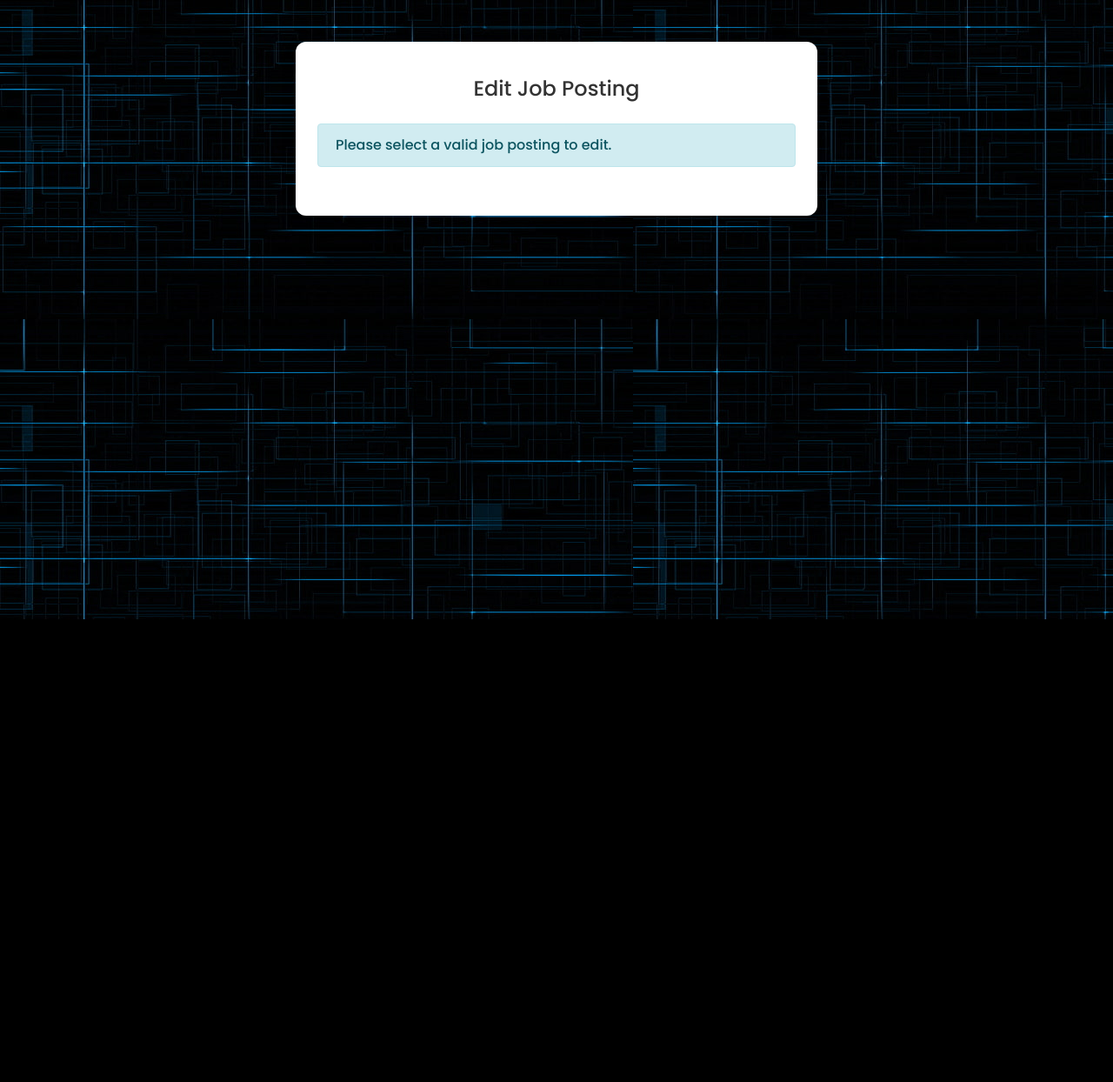
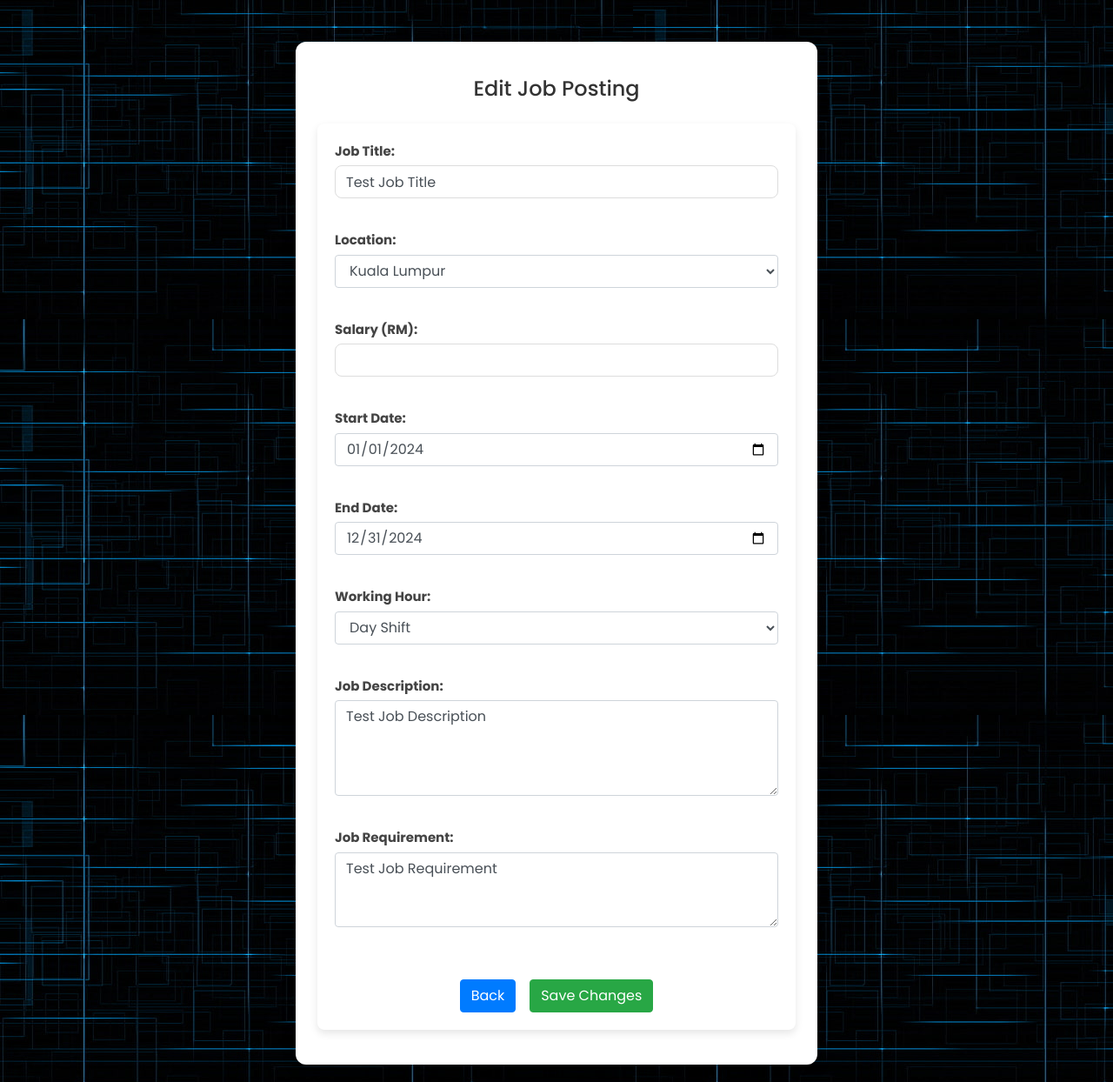
Before and after one commit to EileenYongKaiQin/TechTribe, a PHP site: page /edit_job_posting.php?jobPostID=JP001 in a window 1280 px wide. Shown: the part 88-1332 px from the top of the page at 87% size. Before the commit the page ends 800 px from the top, so only its background shows below. Run offline with PHP 8.4, Linux system fonts and the light colour scheme; data comes from the database, SQL or seed files in the repository; some web fonts are replaced.

Commit message:
Update Employer after change attributes' name in sql

```diff
--- a/Employer/edit_job_posting.php
+++ b/Employer/edit_job_posting.php
@@ -16,33 +16,33 @@ include('employer.php');
 
 $errorMessage = '';
 $successMessage = '';
-$jobPostingId = isset($_GET['job_posting_id']) ? intval($_GET['job_posting_id']) : 0;
+$jobPostID = isset($_GET['jobPostID']) ? mysqli_real_escape_string($con, $_GET['jobPostID']) : '';
 $job = null;
 
 if ($_SERVER["REQUEST_METHOD"] == "POST") {
-    $jobPostingId = intval($_POST['job_posting_id']);
-    $job_title = mysqli_real_escape_string($con, $_POST['jobTitle']);
+    $jobPostID = mysqli_real_escape_string($con, $_POST['jobPostID']);
+    $jobTitle = mysqli_real_escape_string($con, $_POST['jobTitle']);
     $location = mysqli_real_escape_string($con, $_POST['location']);
     $salary = floatval($_POST['salary']);
-    $description = mysqli_real_escape_string($con, $_POST['description']);
-    $requirements = mysqli_real_escape_string($con, $_POST['requirements']);
-    $working_hour = mysqli_real_escape_string($con, $_POST['working_hour']);
-    $start_date = mysqli_real_escape_string($con, $_POST['startDate']);
-    $end_date = mysqli_real_escape_string($con, $_POST['endDate']);
+    $jobDescription = mysqli_real_escape_string($con, $_POST['jobDescription']);
+    $jobRequirement = mysqli_real_escape_string($con, $_POST['jobRequirement']);
+    $workingHour = mysqli_real_escape_string($con, $_POST['workingHour']);
+    $startDate = mysqli_real_escape_string($con, $_POST['startDate']);
+    $endDate = mysqli_real_escape_string($con, $_POST['endDate']);
 
-    if (empty($job_title) || empty($location) || empty($salary) || empty($description) || empty($working_hour) || empty($start_date) || empty($end_date)) {
+    if (empty($jobTitle) || empty($location) || empty($salary) || empty($jobDescription) || empty($workingHour) || empty($startDate) || empty($endDate)) {
         $errorMessage = "All fields marked with * are required.";
     } else {
         $sql = "UPDATE jobPost
-                SET job_title = '$job_title',
+                SET jobTitle = '$jobTitle',
                     location = '$location',
                     salary = $salary,
-                    description = '$description',
-                    requirements = '$requirements',
-                    working_hour = '$working_hour',
-                    start_date = '$start_date',
-                    end_date = '$end_date'
-                WHERE job_posting_id = $jobPostingId";
+                    jobDescription = '$jobDescription',
+                    jobRequirement = '$jobRequirement',
+                    workingHour = '$workingHour',
+                    startDate = '$startDate',
+                    endDate = '$endDate'
+                WHERE jobPostID = '$jobPostID'";
 
         if (mysqli_query($con, $sql)) {
             $successMessage = "Job posting updated successfully!";
@@ -52,9 +52,9 @@ if ($_SERVER["REQUEST_METHOD"] == "POST") {
     }
 }
 
-if ($jobPostingId > 0) {
+if (!empty($jobPostID)) {
     // Retrieve existing job data
-    $sql = "SELECT * FROM jobPost WHERE job_posting_id = $jobPostingId";
+    $sql = "SELECT * FROM jobPost WHERE jobPostID = '$jobPostID'";
     $result = mysqli_query($con, $sql);
     $job = mysqli_fetch_assoc($result);
 
@@ -80,11 +80,11 @@ if ($jobPostingId > 0) {
     <?php elseif ($job): ?>
         <!-- Edit Job Posting Form -->
         <form action="edit_job_posting.php" method="post">
-            <input type="hidden" name="job_posting_id" value="<?php echo $jobPostingId; ?>">
+            <input type="hidden" name="jobPostID" value="<?php echo htmlspecialchars($job['jobPostID'] ?? ''); ?>">
 
             <div class="form-group">
                 <label for="jobTitle">Job Title:</label>
-                <input type="text" class="form-control" id="jobTitle" name="jobTitle" value="<?php echo htmlspecialchars($job['job_title'] ?? ''); ?>" required>
+                <input type="text" class="form-control" id="jobTitle" name="jobTitle" value="<?php echo htmlspecialchars($job['jobTitle'] ?? ''); ?>" required>
             </div>
 
             <div class="form-group">
@@ -93,54 +93,54 @@ if ($jobPostingId > 0) {
                     <option value="" disabled>Select State</option>
                     <option value="Johor" <?php echo ($job['location'] == 'Johor') ? 'selected' : ''; ?>>Johor</option>
                     <option value="Kedah" <?php echo ($job['location'] == 'Kedah') ? 'selected' : ''; ?>>Kedah</option>
-                    <option value="Kedah" <?php echo ($job['location'] == 'Kelantan') ? 'selected' : ''; ?>>Kelantan</option>
-                    <option value="Kedah" <?php echo ($job['location'] == 'Kuala Lumpur') ? 'selected' : ''; ?>>Kuala Lumpur</option>
-                    <option value="Kedah" <?php echo ($job['location'] == 'Labuan') ? 'selected' : ''; ?>>Labuan</option>
-                    <option value="Kedah" <?php echo ($job['location'] == 'Malacca') ? 'selected' : ''; ?>>Malacca</option>
-                    <option value="Kedah" <?php echo ($job['location'] == 'Negeri Sembilan') ? 'selected' : ''; ?>>Negeri Sembilan</option>
-                    <option value="Kedah" <?php echo ($job['location'] == 'Pahang') ? 'selected' : ''; ?>>Pahang</option>
-                    <option value="Kedah" <?php echo ($job['location'] == 'Penang') ? 'selected' : ''; ?>>Penang</option>
-                    <option value="Kedah" <?php echo ($job['location'] == 'Perak') ? 'selected' : ''; ?>>Perak</option>
-                    <option value="Kedah" <?php echo ($job['location'] == 'Perlis') ? 'selected' : ''; ?>>Perlis</option>
-                    <option value="Kedah" <?php echo ($job['location'] == 'Putrajaya') ? 'selected' : ''; ?>>Putrajaya</option>
-                    <option value="Kedah" <?php echo ($job['location'] == 'Sabah') ? 'selected' : ''; ?>>Sabah</option>
-                    <option value="Kedah" <?php echo ($job['location'] == 'Sarawak') ? 'selected' : ''; ?>>Sarawak</option>
-                    <option value="Kedah" <?php echo ($job['location'] == 'Selangor') ? 'selected' : ''; ?>>Selangor</option>
-                    <option value="Kedah" <?php echo ($job['location'] == 'Terengganu') ? 'selected' : ''; ?>>Terengganu</option>
+                    <option value="Kelantan" <?php echo ($job['location'] == 'Kelantan') ? 'selected' : ''; ?>>Kelantan</option>
+                    <option value="Kuala Lumpur" <?php echo ($job['location'] == 'Kuala Lumpur') ? 'selected' : ''; ?>>Kuala Lumpur</option>
+                    <option value="Labuan" <?php echo ($job['location'] == 'Labuan') ? 'selected' : ''; ?>>Labuan</option>
+                    <option value="Malacca" <?php echo ($job['location'] == 'Malacca') ? 'selected' : ''; ?>>Malacca</option>
+                    <option value="Negeri Sembilan" <?php echo ($job['location'] == 'Negeri Sembilan') ? 'selected' : ''; ?>>Negeri Sembilan</option>
+                    <option value="Pahang" <?php echo ($job['location'] == 'Pahang') ? 'selected' : ''; ?>>Pahang</option>
+                    <option value="Penang" <?php echo ($job['location'] == 'Penang') ? 'selected' : ''; ?>>Penang</option>
+                    <option value="Perak" <?php echo ($job['location'] == 'Perak') ? 'selected' : ''; ?>>Perak</option>
+                    <option value="Perlis" <?php echo ($job['location'] == 'Perlis') ? 'selected' : ''; ?>>Perlis</option>
+                    <option value="Putrajaya" <?php echo ($job['location'] == 'Putrajaya') ? 'selected' : ''; ?>>Putrajaya</option>
+                    <option value="Sabah" <?php echo ($job['location'] == 'Sabah') ? 'selected' : ''; ?>>Sabah</option>
+                    <option value="Sarawak" <?php echo ($job['location'] == 'Sarawak') ? 'selected' : ''; ?>>Sarawak</option>
+                    <option value="Selangor" <?php echo ($job['location'] == 'Selangor') ? 'selected' : ''; ?>>Selangor</option>
+                    <option value="Terengganu" <?php echo ($job['location'] == 'Terengganu') ? 'selected' : ''; ?>>Terengganu</option>
                 </select>
             </div>
 
             <div class="form-group">
-                <label for="salary">Salary per hour (RM):</label>
+                <label for="salary">Salary (RM):</label>
                 <input type="number" class="form-control" id="salary" name="salary" value="<?php echo number_format($job['salary'] ?? 0, 2); ?>" required>
             </div>
 
             <div class="form-group">
                 <label for="startDate">Start Date:</label>
-                <input type="date" class="form-control" id="startDate" name="startDate" value="<?php echo htmlspecialchars($job['start_date'] ?? ''); ?>" min="<?php echo date('Y-m-d', strtotime('+1 day')); ?>" required>
+                <input type="date" class="form-control" id="startDate" name="startDate" value="<?php echo htmlspecialchars($job['startDate'] ?? ''); ?>" required>
             </div>
 
             <div class="form-group">
                 <label for="endDate">End Date:</label>
-                <input type="date" class="form-control" id="endDate" name="endDate" value="<?php echo htmlspecialchars($job['end_date'] ?? ''); ?>" min="<?php echo date('Y-m-d', strtotime('+1 day')); ?>" required>
+                <input type="date" class="form-control" id="endDate" name="endDate" value="<?php echo htmlspecialchars($job['endDate'] ?? ''); ?>" required>
             </div>
 
             <div class="form-group">
-                <label for="working_hour">Working Hour:</label>
-                <select class="form-control" id="working_hour" name="working_hour" required>
-                    <option value="Day Shift" <?php echo ($job['working_hour'] == 'Day Shift') ? 'selected' : ''; ?>>Day Shift</option>
-                    <option value="Night Shift" <?php echo ($job['working_hour'] == 'Night Shift') ? 'selected' : ''; ?>>Night Shift</option>
+                <label for="workingHour">Working Hour:</label>
+                <select class="form-control" id="workingHour" name="workingHour" required>
+                    <option value="Day Shift" <?php echo ($job['workingHour'] == 'Day Shift') ? 'selected' : ''; ?>>Day Shift</option>
+                    <option value="Night Shift" <?php echo ($job['workingHour'] == 'Night Shift') ? 'selected' : ''; ?>>Night Shift</option>
                 </select>
             </div>
 
             <div class="form-group">
-                <label for="description">Job Description:</label>
-                <textarea class="form-control" id="description" name="description" rows="4" required><?php echo htmlspecialchars($job['description'] ?? ''); ?></textarea>
+                <label for="jobDescription">Job Description:</label>
+                <textarea class="form-control" id="jobDescription" name="jobDescription" rows="4" required><?php echo htmlspecialchars($job['jobDescription'] ?? ''); ?></textarea>
             </div>
 
             <div class="form-group">
-                <label for="requirements">Requirements:</label>
-                <textarea class="form-control" id="requirements" name="requirements" rows="3"><?php echo htmlspecialchars($job['requirements'] ?? ''); ?></textarea>
+                <label for="jobRequirement">Job Requirement:</label>
+                <textarea class="form-control" id="jobRequirement" name="jobRequirement" rows="3"><?php echo htmlspecialchars($job['jobRequirement'] ?? ''); ?></textarea>
             </div>
 
             <div class="d-flex justify-content-center mt-4">
```
Also changed, not shown: Employer/confirm_delete.php (+9 -8 lines), Employer/job_posting_form.php (+16 -28 lines), Employer/job_posting_list.php (+13 -11 lines).
